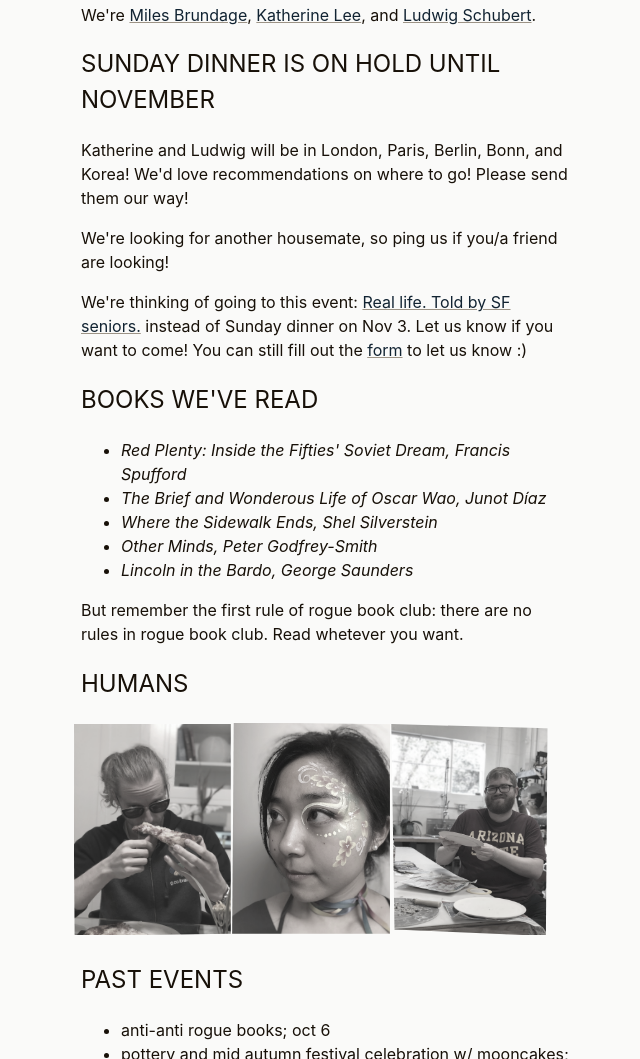
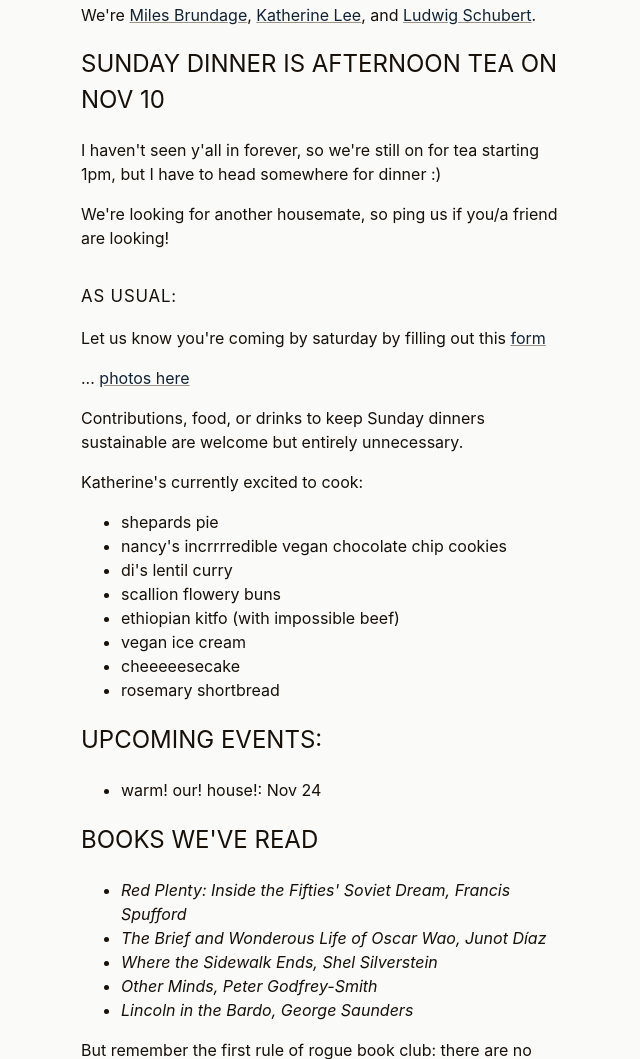
Before and after one commit to ludwigschubert/twotwelve.house, a plain HTML site: page index.html in a window 1280 px wide. Shown: the part 197-1256 px from the top of the page, without its empty margins (315-955 px from the left). Drawn offline with Linux system fonts and the light colour scheme.

Commit message:
update for tea!

```diff
--- a/index.html
+++ b/index.html
@@ -32,21 +32,19 @@
 				<p title=", and the interdependant universe!">We're <a href="https://www.milesbrundage.com/">Miles Brundage</a>, <a href="https://katelee168.github.io">Katherine Lee</a>, and <a href="https://schubert.io/">Ludwig Schubert</a>.</p>
 			</section>
 			<section>
-				<h2 id="sunday">sunday dinner is on hold until november</h2>
-				<p>Katherine and Ludwig will be in London, Paris, Berlin, Bonn, and Korea! We'd love recommendations on where to go! Please send them our way!
+				<h2 id="sunday">sunday dinner is afternoon tea on Nov 10</h2>
+				<p>I haven't seen y'all in forever, so we're still on for tea starting 1pm, but I have to head somewhere for dinner :)</p>
  				<p>We're looking for another housemate, so ping us if you/a friend are looking!</p>
-				<p>We're thinking of going to this event: <a href="https://www.facebook.com/events/373469586692694/">Real life. Told by SF seniors.</a> instead of Sunday dinner on Nov 3. Let us know if you want to come! You can still fill out the <a href="https://forms.gle/R3mChujgS54dWeKA8">form</a> to let us know :)</p>
 
-<!-- 				<h3>As usual:</h3>
-				<p>Let us know you're coming by noon by filling out this <a href="https://forms.gle/R3mChujgS54dWeKA8">form</a></p>
-				<p>Food goes on the table at 5pm.</p>
+ 				<h3>As usual:</h3>
+				<p>Let us know you're coming by saturday by filling out this <a href="https://forms.gle/R3mChujgS54dWeKA8">form</a></p>
+<!-- 				<p>Food goes on the table at 5pm.</p> -->
 				<p>   ... <a href="dinners.html">photos here</a></p>
 
  				<p>Contributions, food, or drinks to keep Sunday dinners sustainable are welcome but entirely unnecessary.</p>
 
 				<p>Katherine's currently excited to cook:</p>
 				<ul>
-					<li>sourdough chocolate chip cookies</li>
 					<li>shepards pie</li>
 					<li>nancy's incrrrredible vegan chocolate chip cookies</li>
 					<li>di's lentil curry</li>
@@ -55,13 +53,14 @@
 					<li>vegan ice cream</li>
 					<li>cheeeeesecake</li>
 					<li>rosemary shortbread</li>
-				</ul> -->
+				</ul>
 			</section>
-<!-- 			<section>
+ 			<section>
 				<h2>Upcoming events:</h2>
 				<ul>
+					<li>warm! our! house!: Nov 24</li>
 				</ul>
-			</section> -->
+			</section>
 
 			<section>
 				<h2 id="books-we-are-reading">Books we've read</h2>
```
